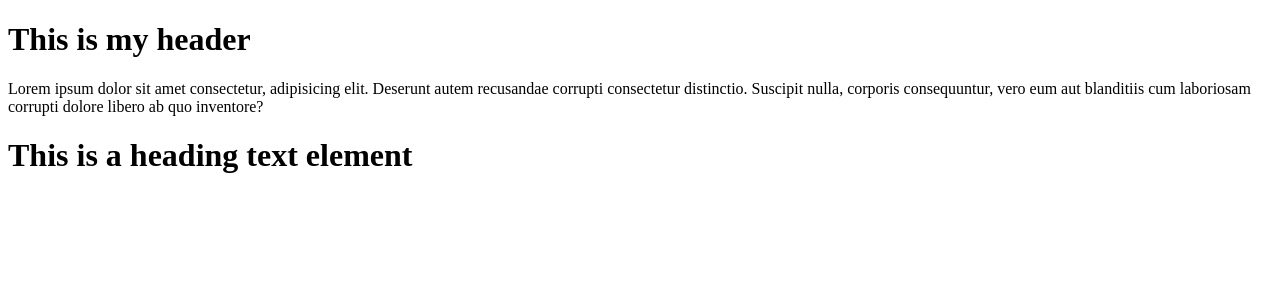
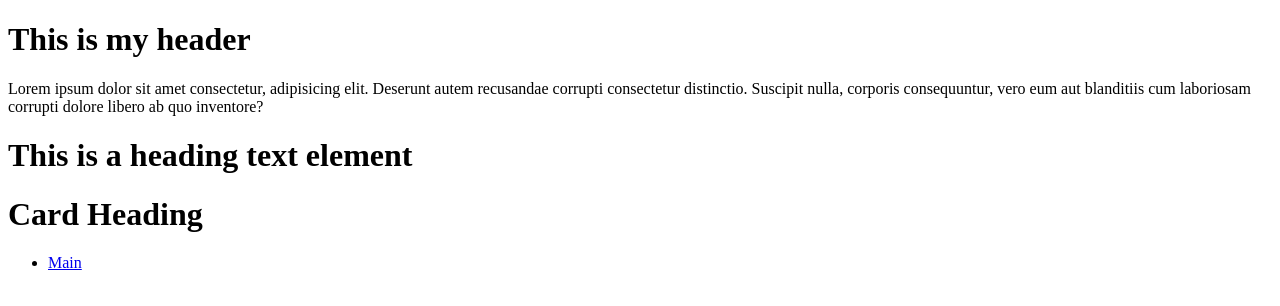
Before and after one commit to Nuel-writes/version, a plain HTML site: page index.html in a window 1280 px wide. Drawn offline with Linux system fonts and the light colour scheme.

Commit message:
html with card heading

```diff
--- a/index.html
+++ b/index.html
@@ -25,5 +25,17 @@
         <h1>This is a heading text element</h1>
       </div>
     </div>
+
+    <div class="new-container">
+      <div class="card">
+        <div class="card-heading">
+          <h1>Card Heading</h1>
+        </div>
+
+        <ul>
+          <li><a href="#">Main</a></li>
+        </ul>
+      </div>
+    </div>
   </body>
 </html>
```
